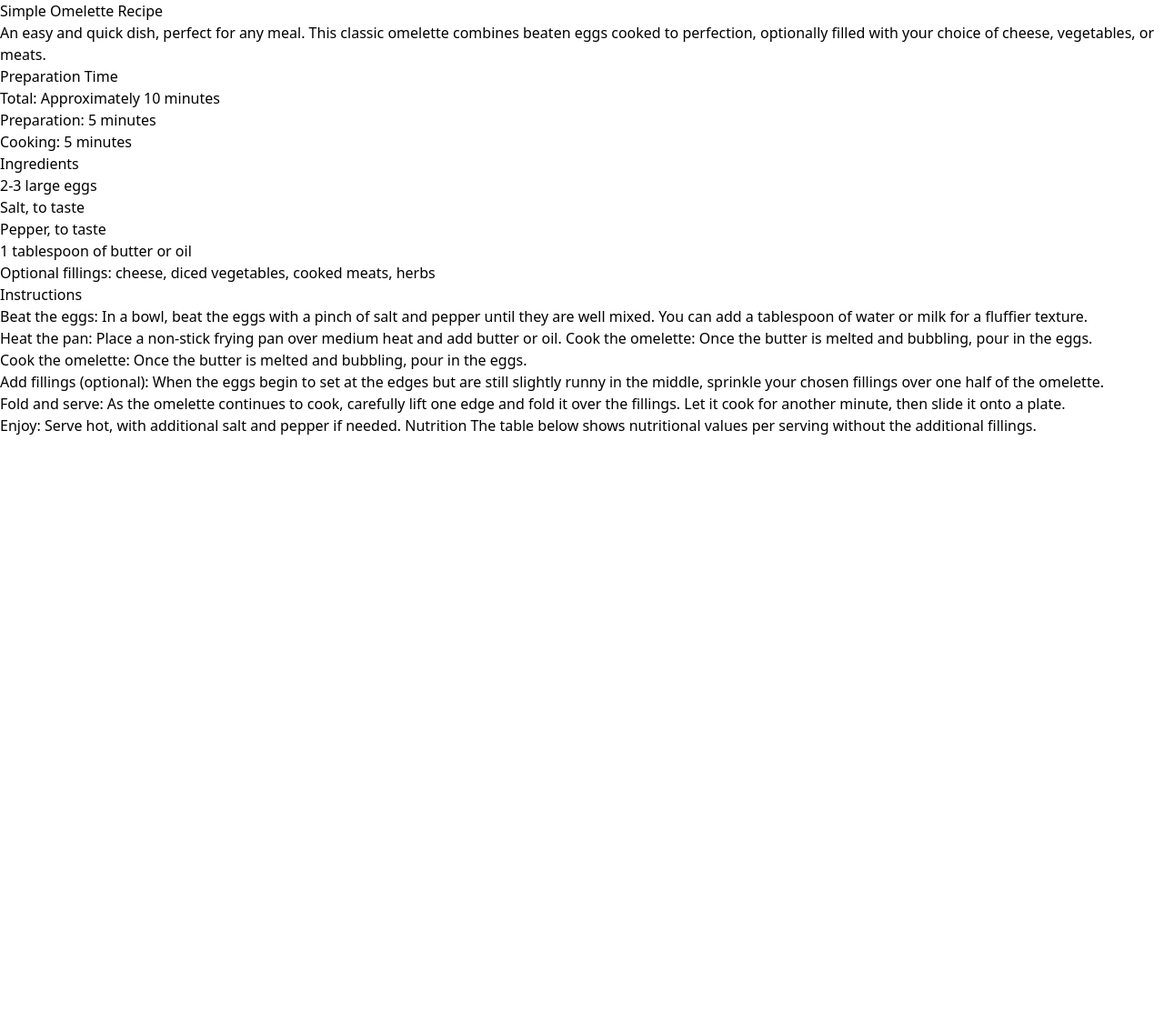
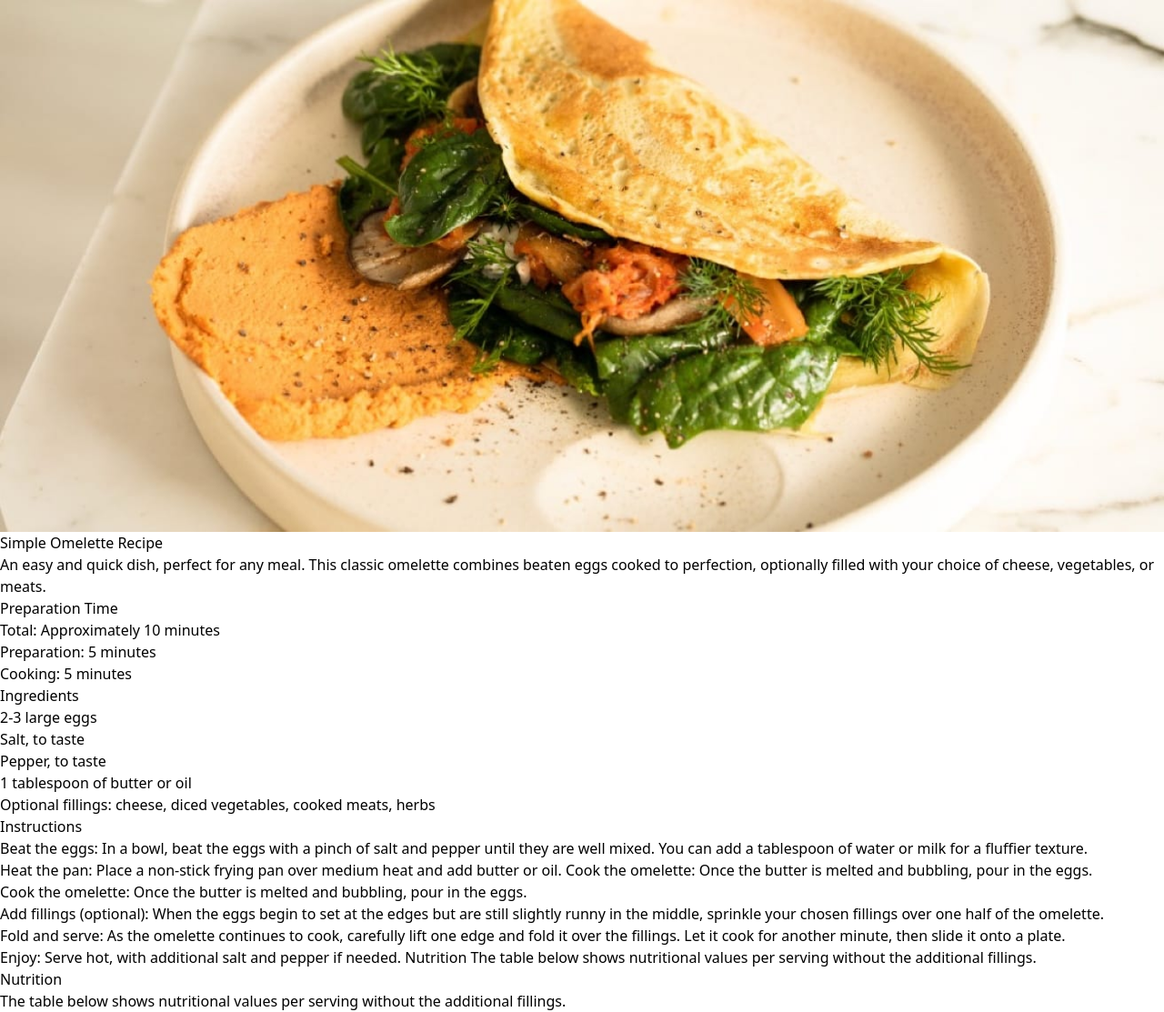
Before and after one commit to lavollmer/recipe-page, a React (Vite) app: page / in a window 1280 px wide. Shown: the whole page at 91% size. Before the commit the page ends 800 px from the top, so only its background shows below. Built offline with nearby package versions, Linux system fonts and the light colour scheme.

Commit message:
added header image

```diff
--- a/src/App.jsx
+++ b/src/App.jsx
@@ -1,9 +1,13 @@
 import TextBlock from "./TextBlock";
+import omeletteImage from "./assets/omelette.jpeg";
 
 function App() {
   return (
     <>
       <div>
+        <div>
+          <img src={omeletteImage} alt="Omelette" />
+        </div>
         <div>
           <h1>Simple Omelette Recipe</h1>
           <p>
@@ -39,8 +43,11 @@ function App() {
             <li>Add fillings (optional): When the eggs begin to set at the edges but are still slightly runny in the middle, sprinkle your chosen fillings over one half of the omelette. </li>
             <li> Fold and serve: As the omelette continues to cook, carefully lift one edge and fold it over the fillings. Let it cook for another minute, then slide it onto a plate.</li>
             <li>Enjoy: Serve hot, with additional salt and pepper if needed. Nutrition The table below shows nutritional values per serving without the additional fillings.</li>
-
           </ol>
+        </div>
+        <div>
+          <h1>Nutrition</h1>
+          <p>The table below shows nutritional values per serving without the additional fillings.</p>
         </div>
       </div>
     </>
```
Also changed, not shown: src/assets/omelette.jpeg (renamed from src/assets/image-omelette.jpeg), 1 other file (tests, documents, lock files or other folders).
